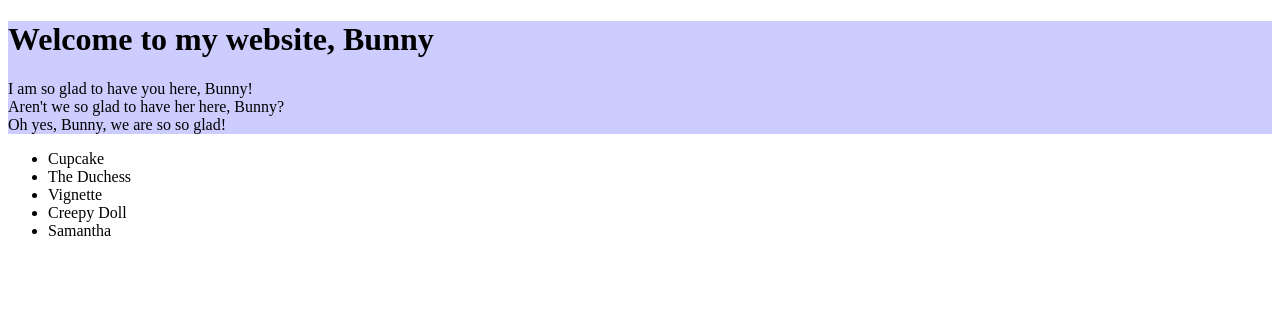
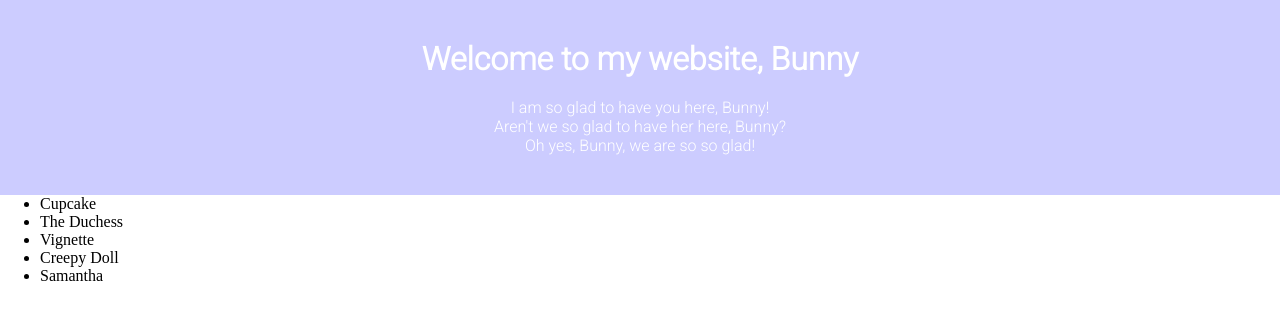
Before and after one commit to wendysparkle/bunny, a plain HTML site: page index.html in a window 1280 px wide. Drawn offline with Linux system fonts and the light colour scheme.

Commit message:
Update style.css

```diff
--- a/style.css
+++ b/style.css
@@ -1,4 +1,17 @@
+* {
+  margin: 0;
+}
 .welcome {
   background-color: #CCCCFF;
   box-sizing: box;
+  text-align: -webkit-center;
+  padding: 40px 0;
 }
+
+h1, p {
+  font-family: 'Roboto';
+  color: white;
+}
+p {
+  margin-top: 20px;
+}
```
